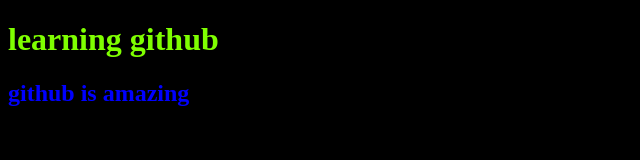
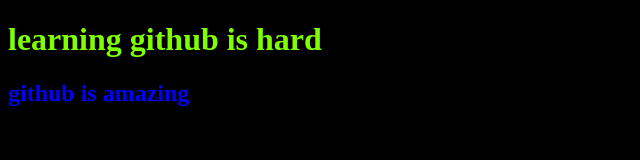
Before and after one commit to nanobit2019/background-generator, a plain HTML site: page index.html in a window 1280 px wide. Shown: the whole page, without its empty margins (0-640 px from the left). Drawn offline with Linux system fonts and the light colour scheme.

Commit message:
learning github is hard

```diff
--- a/index.html
+++ b/index.html
@@ -8,7 +8,7 @@
     <link rel="stylesheet" href="style.css" />
   </head>
   <body>
-    <h1>learning github</h1>
+    <h1>learning github is hard</h1>
     <h2>github is amazing</h2>
     <h3>keep going, we can do it!!!</h3>
     <script src="realCode.js"></script>
```
